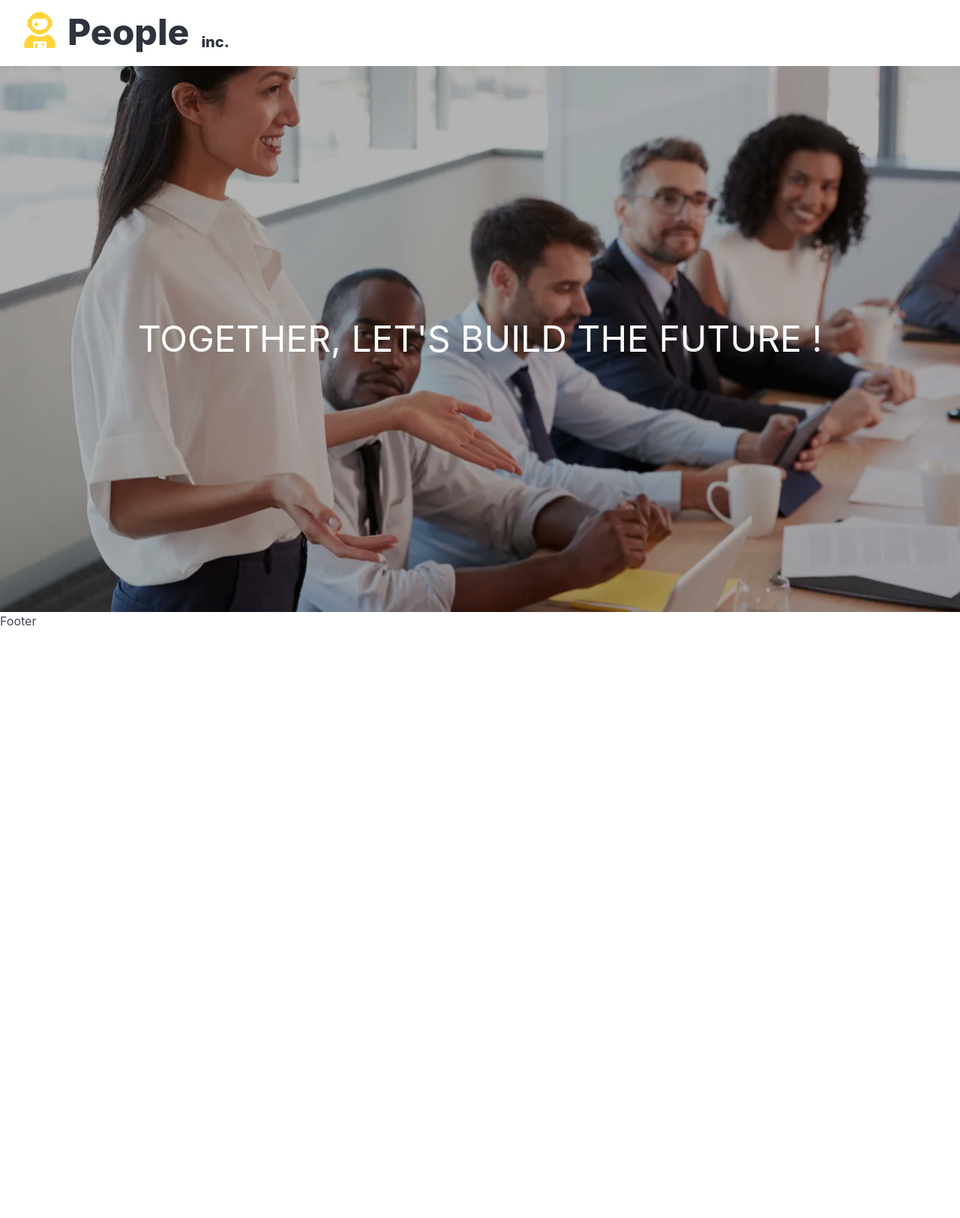
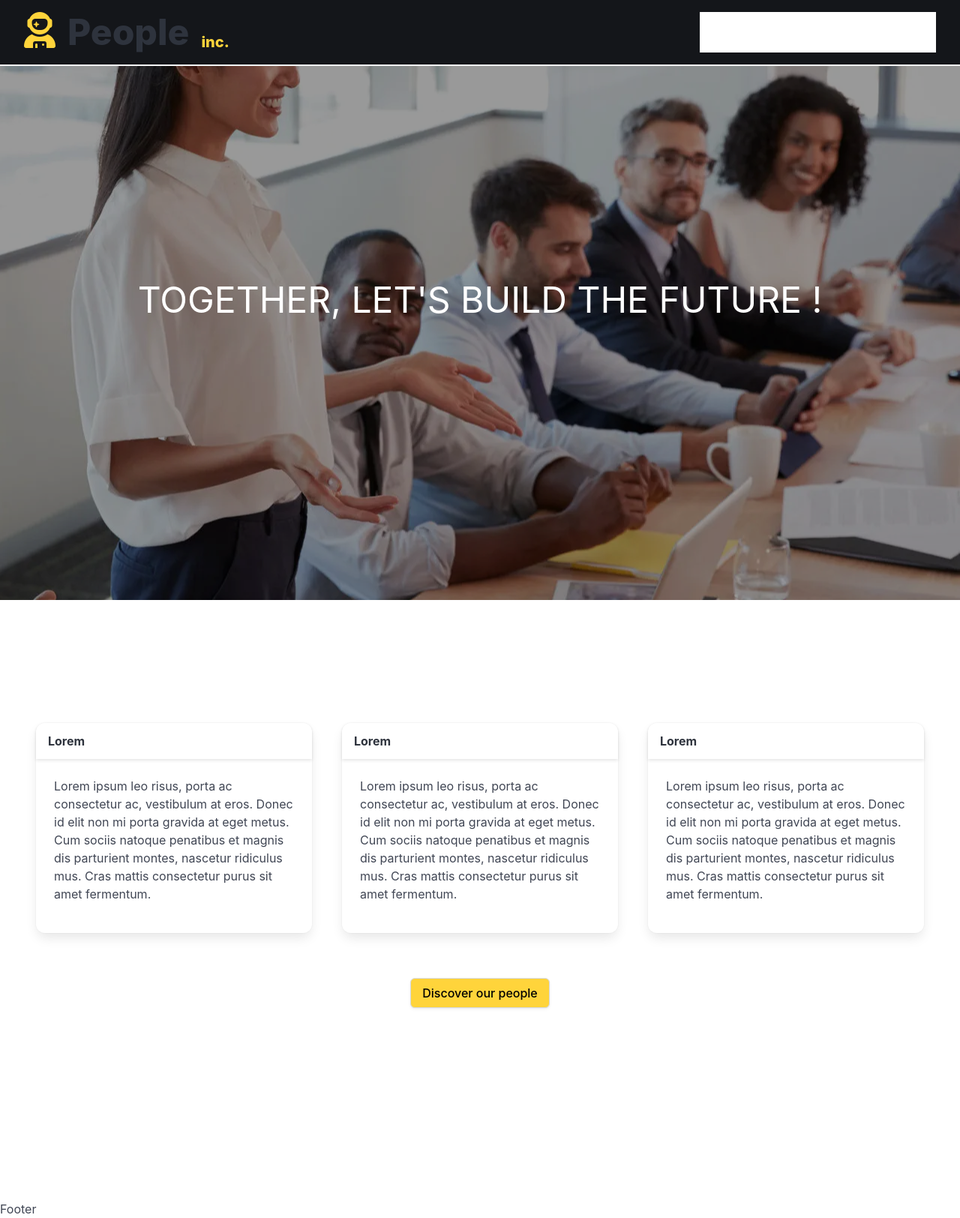
Before and after one commit to kurogami20/php_return, a PHP site: page / in a window 1280 px wide. Shown: the whole page at 75% size. Before the commit the page ends 834 px from the top, so only its background shows below. Run offline with PHP 8.4, Linux system fonts and the light colour scheme.

Commit message:
progrès sur la page d'accueil et header est maintenant fixed

```diff
--- a/index.php
+++ b/index.php
@@ -1,7 +1,53 @@
 <?php require './layout/header.php' ?>
 <section
-class="h-[91vh] bg-[url(./assets/people.png)] bg-center flex! justify-center items-center relative">
+class="h-[100vh] bg-[url(./assets/people.png)] bg-center flex! justify-center items-center relative">
 <h2 class="text-white absolute z-10 uppercase text-5xl!">Together, let's build the future !</h2>
-<div class="bg-black/30 w-[100%] h-[100%] absolute top-0 z-0"></div>
+<div class="bg-black/40 w-[100%] h-[100%] absolute top-0 z-0"></div>
+</section>
+<section class="section flex! flex-col items-center  gap-15 h-[100vh]">
+    <p class="text-white text-center text-xl">People inc. is the future of IT interim. We offer you the best IT freelancers ther is to offer ! You have a project ? People inc. has the person for the job.  </p>
+    <ul class="flex justify-between gap-10  ">
+    <li>
+    <div class="card h-full">
+        <div class="card-header">
+    <p class="card-header-title">Lorem</p>
+        </div>
+  <div class="card-content">
+    <div class="content">
+      Lorem ipsum leo risus, porta ac consectetur ac, vestibulum at eros. Donec
+      id elit non mi porta gravida at eget metus. Cum sociis natoque penatibus
+      et magnis dis parturient montes, nascetur ridiculus mus. Cras mattis
+      consectetur purus sit amet fermentum.
+    </div>
+  </div>
+</div></li>
+    <li><div class="card h-full">
+        <div class="card-header justify-center!">
+    <p class="card-header-title text-center">Lorem</p>
+        </div>
+  <div class="card-content">
+    <div class="content">
+      Lorem ipsum leo risus, porta ac consectetur ac, vestibulum at eros. Donec
+      id elit non mi porta gravida at eget metus. Cum sociis natoque penatibus
+      et magnis dis parturient montes, nascetur ridiculus mus. Cras mattis
+      consectetur purus sit amet fermentum.
+    </div>
+  </div>
+</div></li>
+    <li><div class="card h-70">
+        <div class="card-header">
+    <p class="card-header-title">Lorem</p>
+        </div>
+  <div class="card-content">
+    <div class="content ">
+      Lorem ipsum leo risus, porta ac consectetur ac, vestibulum at eros. Donec
+      id elit non mi porta gravida at eget metus. Cum sociis natoque penatibus
+      et magnis dis parturient montes, nascetur ridiculus mus. Cras mattis
+      consectetur purus sit amet fermentum.
+    </div>
+  </div>
+</div></li>
+</ul>
+<button  class="button bg-[#FFD43B]!  hover:bg-[#edc534]!"> <a href="./ourPeople.php" class="text-black! w-[100%] h-[100%]">Discover our people</a> </button>
 </section>
 <?php require './layout/footer.php' ?>
--- a/layout/header.php
+++ b/layout/header.php
@@ -15,13 +15,13 @@
 <link rel="stylesheet" href="https://cdnjs.cloudflare.com/ajax/libs/font-awesome/6.7.2/css/all.min.css" integrity="sha512-Evv84Mr4kqVGRNSgIGL/F/aIDqQb7xQ2vcrdIwxfjThSH8CSR7PBEakCr51Ck+w+/U6swU2Im1vVX0SVk9ABhg==" crossorigin="anonymous" referrerpolicy="no-referrer" />
 <script src="https://cdn.jsdelivr.net/npm/@tailwindcss/browser@4"></script>
 </head>
-<header class="header border-b-2 border-white item-center px-8 py-4 flex! flex-row justify-between" >
-<a href="../index.php"><h1 class="title is-1 flex gap-4  "><i class="fa-solid fa-user-astronaut" style="color: #FFD43B;"></i>People <span class="text-xl self-end">inc.</span></h1></a>
+<header class="header border-b-2 border-white item-center px-8 py-4 flex! flex-row justify-between fixed z-99 w-[100%] bg-[#14161a]" >
+<a href="../index.php"><h1 class="title is-1 flex gap-4  " title="home"><i class="fa-solid fa-user-astronaut" style="color: #FFD43B;"></i>People <span class="text-xl text-[#FFD43B] self-end">inc.</span></h1></a>
 <nav class="navbar flex! items-center! ">
     <ul class="flex gap-4">
-    <li><a href="../ourPeople.php" class="capitalize text-white! text-2xl hover:underline!">our people</a></li>
-        <li><a href="#" class="capitalize text-white! text-2xl hover:underline!">About</a></li>
-        <li><a href="#" class="capitalize text-white! text-2xl hover:underline!">Contact</a></li>
+    <li><a href="../ourPeople.php" class="capitalize text-white! text-2xl hover:underline! hover:text-[#FFD43B]!">our people</a></li>
+        <li><a href="#" class="capitalize text-white! text-2xl hover:underline! hover:text-[#FFD43B]!">About</a></li>
+        <li><a href="#" class="capitalize text-white! text-2xl hover:underline! hover:text-[#FFD43B]!">Contact</a></li>
     </ul>
 </nav>
 </header>
--- a/ourPeople.php
+++ b/ourPeople.php
@@ -3,6 +3,12 @@
 
 
 <?php require './layout/header.php' ?>
+<nav class="breadcrumb pl-8 pt-4 " aria-label="breadcrumbs">
+  <ul>
+    <li><a href="./index.php" class="text-[#ffd43b]!">Home</a></li>
+    <li class="is-active"><a href="./ourPeople.php" aria-current="page" class="text-[#ffe27a]!">Our people</a></li>
+  </ul>
+</nav>
 <section
 class="section">
     <ul class="flex flex-wrap gap-5 p-4 justify-center">
```
